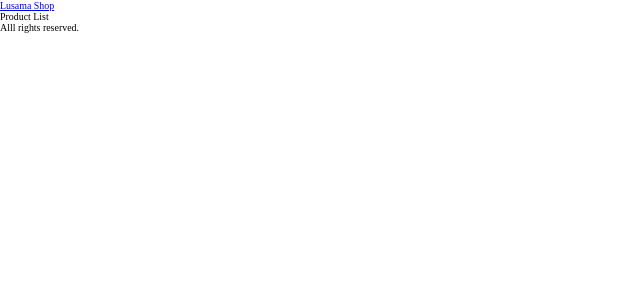
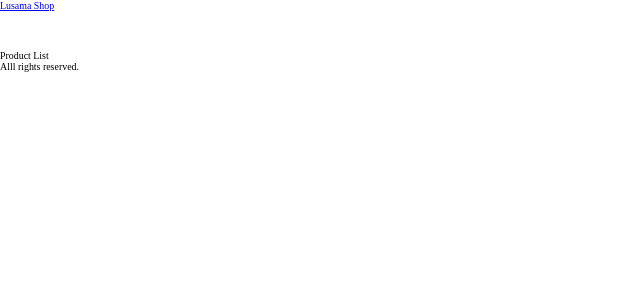
Before and after one commit to tnyandoro/react-lusama-app, a React (Create React App) app: page / in a window 1280 px wide. Shown: the top 300 px of the page, without its empty margins (0-640 px from the left). Built offline with nearby package versions, Linux system fonts and the light colour scheme.

Commit message:
set the grid ares

```diff
--- a/src/index.css
+++ b/src/index.css
@@ -13,5 +13,19 @@ body,
     display: grid;
     grid-template-areas: "header"
     "main"
-    "footer"
+    "footer";
+    grid-template-rows:5rem 1fr 5rem ;
+    grid-template-columns: 1fr;
   }
+
+  header {
+    grid-area: header;
+  }
+
+  main {
+    grid-area: main;
+  }
+
+  footer {
+    grid-area: footer;
+  }
```
